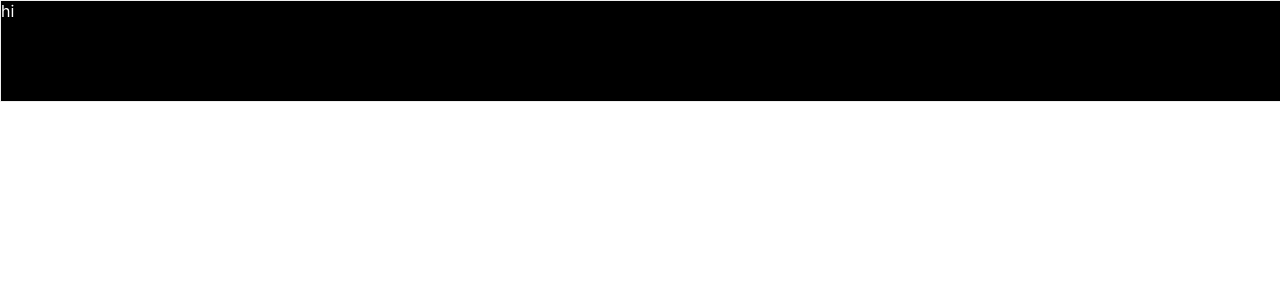
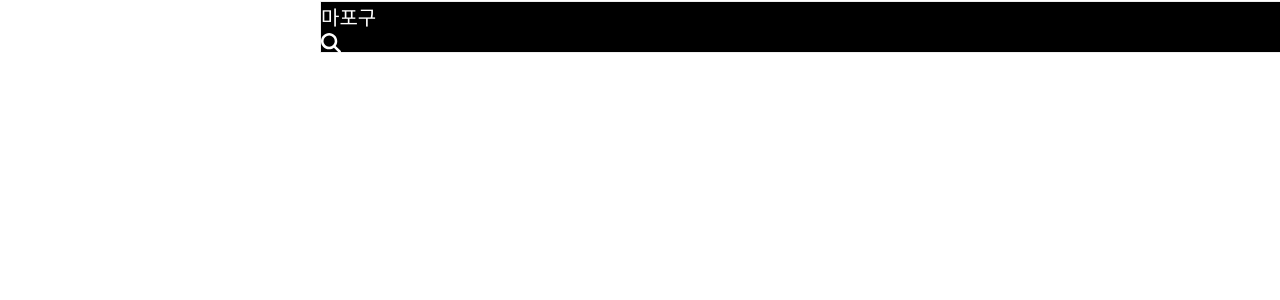
Before and after one commit to ljh37694/ReactPracticeProjects, a React (Create React App) app in the folder CarrotMarket/carrot-market/: page / in a window 1280 px wide. Shown: the top 300 px of the page. Built offline with nearby package versions, Linux system fonts and the light colour scheme.

Commit message:
짜증나네

```diff
--- a/CarrotMarket/carrot-market/src/index.css
+++ b/CarrotMarket/carrot-market/src/index.css
@@ -1,3 +1,9 @@
+@import url(http://fonts.googleapis.com/earlyaccess/nanumgothic.css);
+
+.nanumgothic * {
+    font-family: 'Nanum Gothic', sans-serif;
+}
+
 body {
   margin: 0;
   font-family: -apple-system, BlinkMacSystemFont, 'Segoe UI', 'Roboto', 'Oxygen',
--- a/CarrotMarket/carrot-market/src/index.js
+++ b/CarrotMarket/carrot-market/src/index.js
@@ -1,14 +1,13 @@
 import React from 'react';
 import ReactDOM from 'react-dom/client';
 import './index.css';
-import App from './App';
 import reportWebVitals from './reportWebVitals';
-import MainNav from './ui/MainNav';
+import HomePage from './pages/HomePage';
 
 const root = ReactDOM.createRoot(document.getElementById('root'));
 root.render(
   <React.StrictMode>
-    <MainNav />
+    <HomePage />
   </React.StrictMode>
 );
 
--- /dev/null
+++ b/CarrotMarket/carrot-market/src/pages/HomePage.jsx
@@ -0,0 +1,21 @@
+import MainNav from "../ui/MainNav";
+import styled from "styled-components";
+
+function HomePage(props) {
+    const MainContainer = styled.div`
+        min-width: 500px;
+        width: 50%;
+        height: 800px;
+        margin: auto;
+        position: relative;
+        padding: 1px;
+    `;
+
+    return (
+        <MainContainer>
+            <MainNav />
+        </MainContainer>
+    );
+}
+
+export default HomePage;
--- a/CarrotMarket/carrot-market/src/ui/MainNav.jsx
+++ b/CarrotMarket/carrot-market/src/ui/MainNav.jsx
@@ -1,21 +1,33 @@
-import styled from "styled-components"
+import styled from "styled-components";
+import { FontAwesomeIcon } from "@fortawesome/react-fontawesome";
+import { faMagnifyingGlass, faBell } from "@fortawesome/free-solid-svg-icons";
+import { Row, Col } from 'react-bootstrap';
 
-function MainNav(props) {
 const Nav = styled.nav`
     display: flex;
     position: fixed;
-        left: 0px;
-        top: 0px;
     border: 1px solid #eee;
-        height: 100px;
+    height: 50px;
     width: 100%;
     background-color: black;
     color: #fff;
+    font-family: "Nanum Gothic";
+    font-size: 20px;
+    margin: auto;
 `;
 
+function MainNav(props) {
     return (
         <Nav>
-            hi
+            <Row className="w-100">
+                <Col xl={8}>마포구</Col>
+                <Col>
+                    <FontAwesomeIcon icon={faMagnifyingGlass} />
+                </Col>
+                <Col>
+                    <FontAwesomeIcon icon={faBell} />
+                </Col>
+            </Row>
         </Nav>
     );
 }
```
Also changed, not shown: CarrotMarket/carrot-market/src/pages/Home.jsx (deleted). Lines whose indentation alone changed are shown as unchanged.
